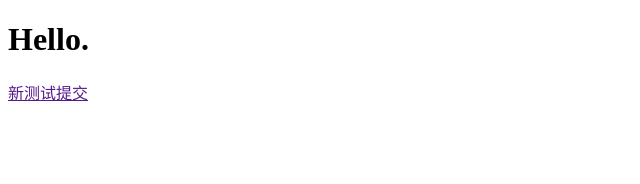
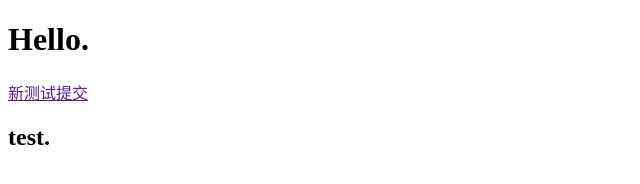
Before and after one commit to no2cat/blog, a plain HTML site: page index.html in a window 1280 px wide. Shown: the full height of the page, 0-640 px from the left. Drawn offline with Linux system fonts and the light colour scheme.

Commit message:
hehetest

```diff
--- a/index.html
+++ b/index.html
@@ -9,5 +9,6 @@
 <body>
     <h1>Hello.</h1>
     <a href="">新测试提交</a>
+    <h2>test.</h2>
 </body>
 </html>
```
